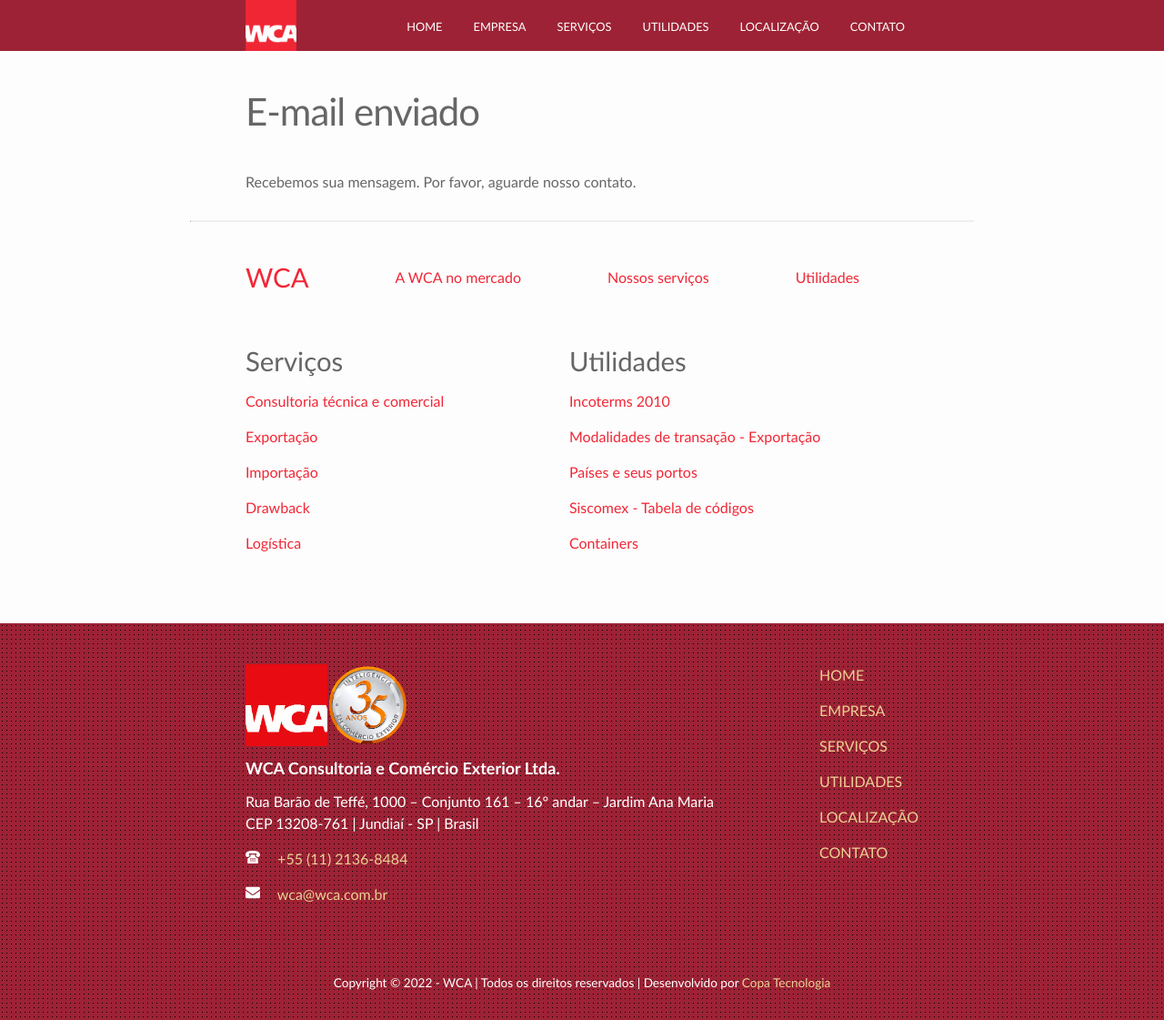
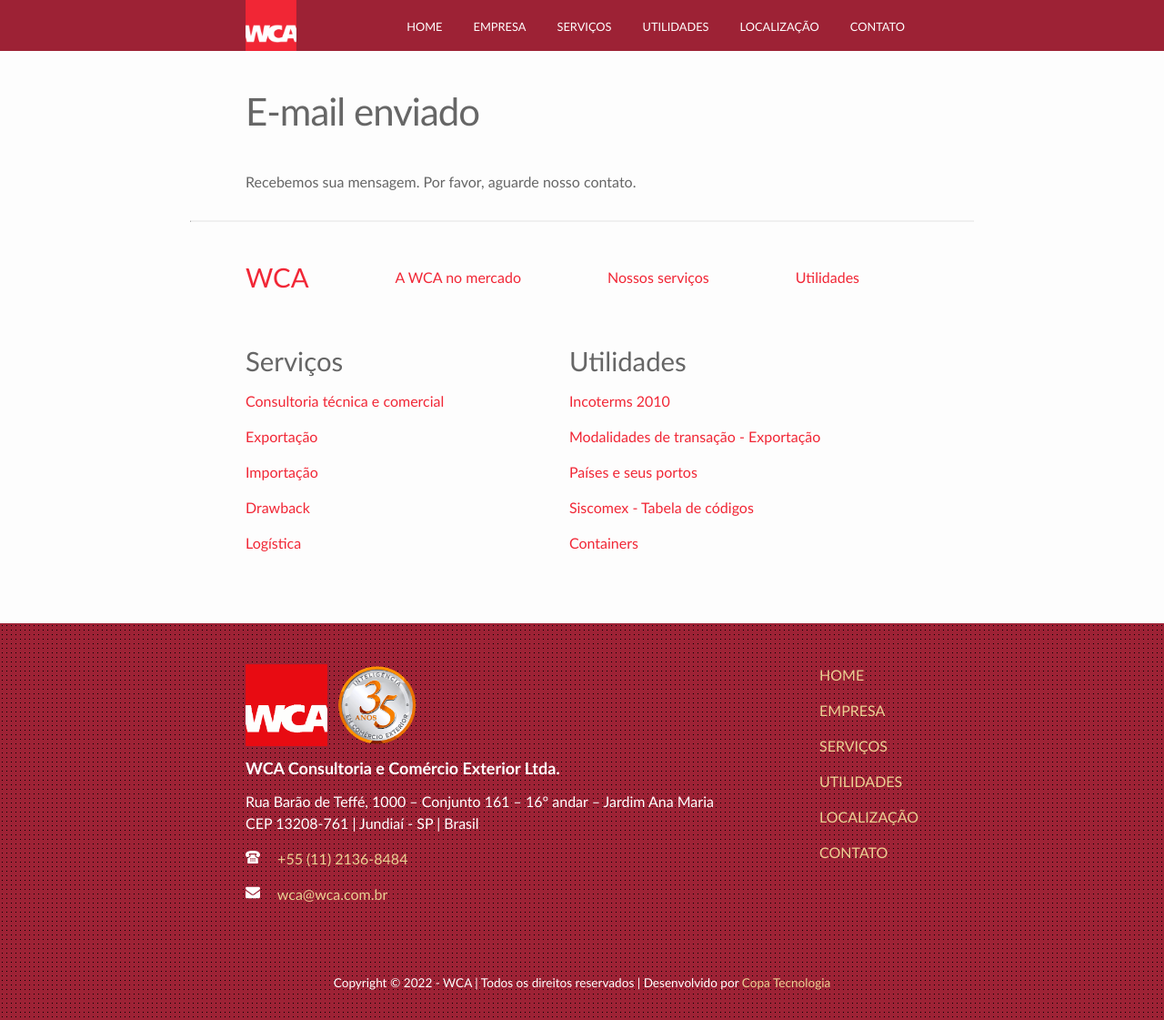
Before and after one commit to WCAComex/wcacomex.github.io, a Jekyll site: the page built from email_enviado.md, in a window 1280 px wide. Shown: the whole page at 91% size. Built offline with Jekyll 4.4.1, drawn with Linux system fonts in a browser that asks for light colours.

Commit message:
Updated Config

```diff
--- a/_config.yml
+++ b/_config.yml
@@ -73,4 +73,4 @@
 title-font-family: Frutiger, Calibri, sans-serif
 servicos-image: "/uploads/SERVICOS_2_.jpg"
 utilidades-image: "/uploads/UTILIDADES_.jpg"
-selo-image: "/uploads/Novo_Logo_Selo_Site-e14134.png"
+selo-image: "/uploads/Novo_Logo_Selo_Site-570ab2.png"
```
